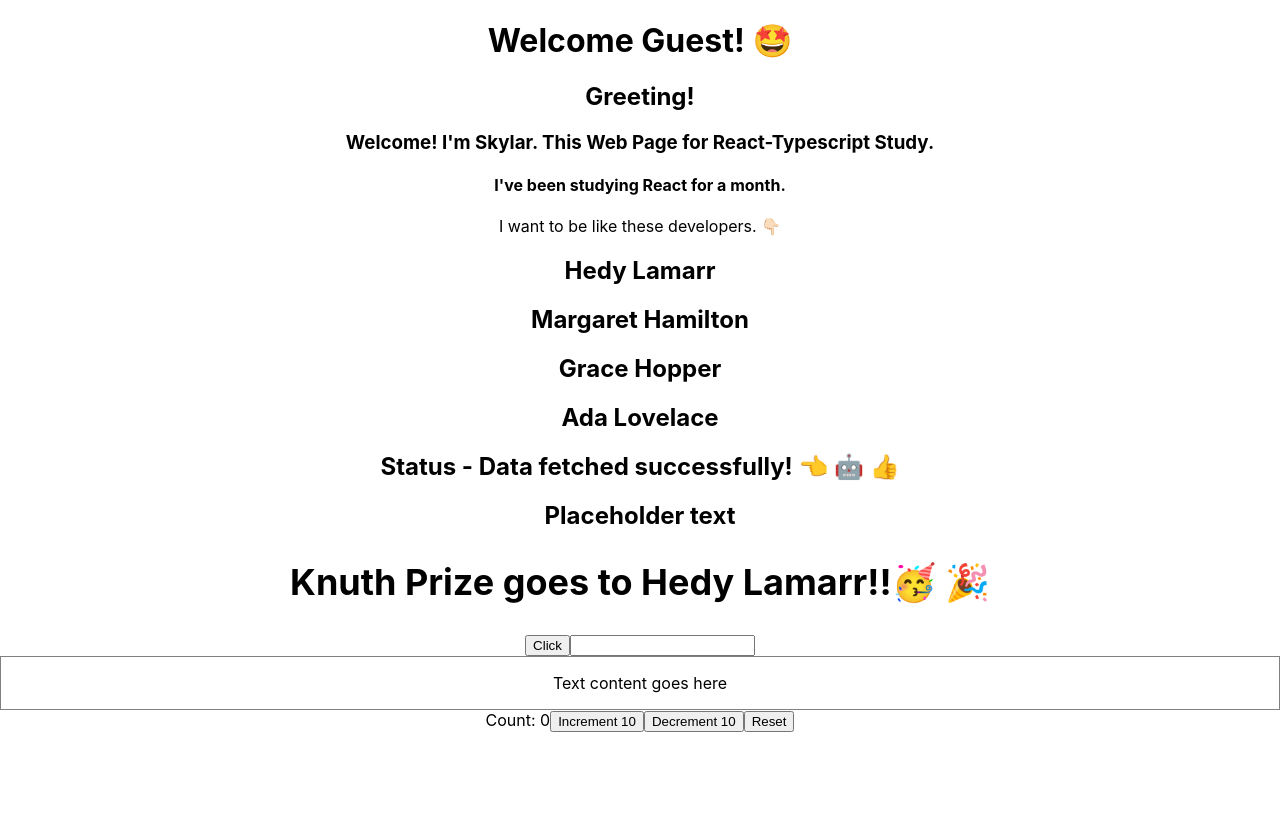
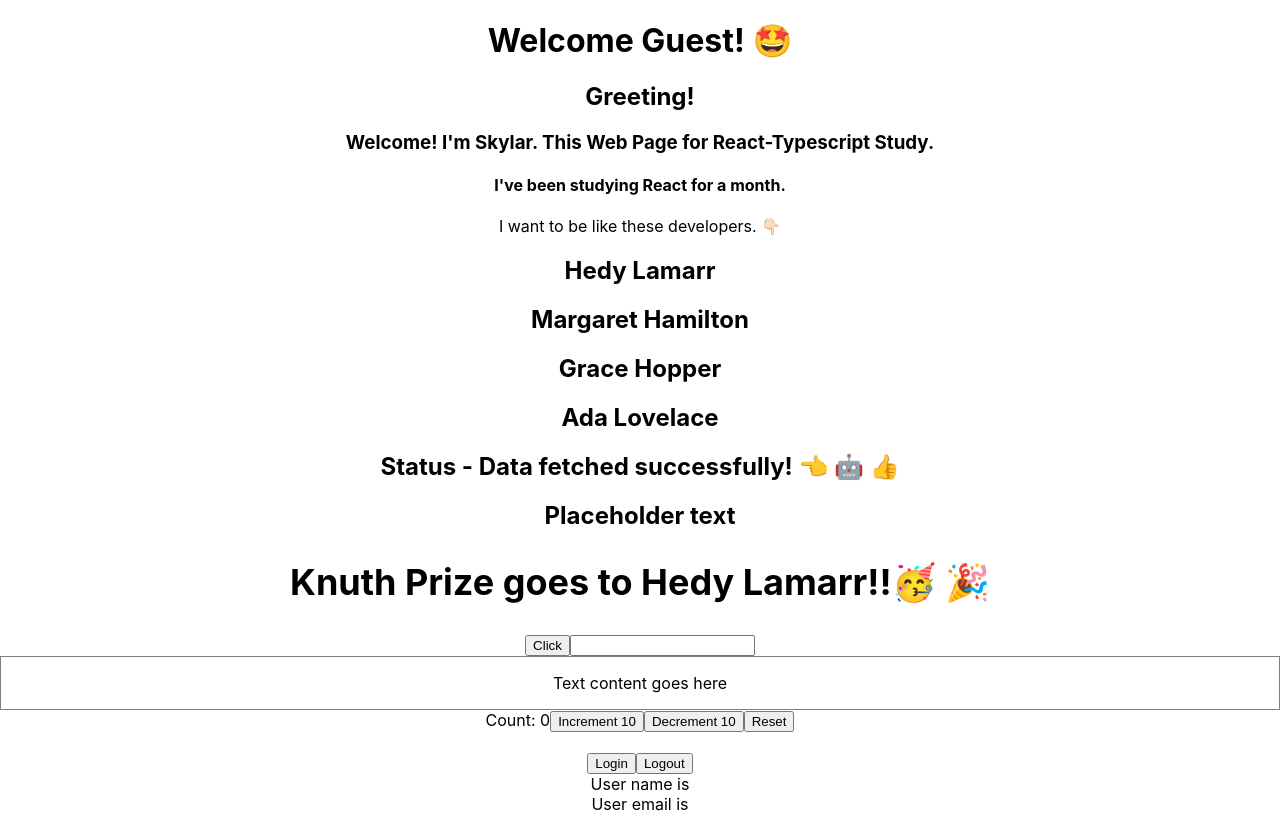
Before and after one commit to Skylar090807/React-TypeScript-Basic, a React (Create React App) app: page / in a window 1280 px wide. Built offline with nearby package versions, Linux system fonts and the light colour scheme.

Commit message:
Add user.tsx, usercontext.tsx useContext Future Value

```diff
--- a/src/App.tsx
+++ b/src/App.tsx
@@ -5,6 +5,8 @@
 import { Container } from './components/container'
 import { Box } from './components/context/box'
 import { ThemeContextProvider } from './components/context/themecontext'
+import { User } from './components/context/user'
+import { UserContextProvider } from './components/context/usercontext'
 import { Greet } from './components/greet'
 import { Heading } from './components/heading'
 import { Input } from './components/input'
@@ -55,6 +57,9 @@
       <ThemeContextProvider>
         <Box />
       </ThemeContextProvider>
+      <UserContextProvider>
+        <User />
+      </UserContextProvider>
     </div>
   )
 }
--- /dev/null
+++ b/src/components/context/user.tsx
@@ -0,0 +1,26 @@
+import { useContext } from 'react'
+import { UserContext } from './usercontext'
+
+export const User = () => {
+  const userContext = useContext(UserContext)
+
+  // userContext.tsx에서 userContext type을 UserContextType으로 type Assertion 해줬다.
+  // 때문에 사용할 때 if(userContext)로 null check하지 않아도 된다.
+  const handleLogin = () => {
+    userContext?.setUser({
+      name: 'Skylar',
+      email: 'skylar@example.com',
+    })
+  }
+  const handleLogout = () => {
+    userContext.setUser(null)
+  }
+  return (
+    <div>
+      <button onClick={handleLogin}>Login</button>
+      <button onClick={handleLogout}>Logout</button>
+      <div>User name is {userContext?.user?.name} </div>
+      <div>User email is {userContext?.user?.email}</div>
+    </div>
+  )
+}
--- /dev/null
+++ b/src/components/context/usercontext.tsx
@@ -0,0 +1,23 @@
+import { createContext, useState } from 'react'
+
+export type AuthUser = {
+  name: string
+  email: string
+}
+
+type UserContextType = {
+  user: AuthUser | null
+  setUser: React.Dispatch<React.SetStateAction<AuthUser | null>>
+  //setUser의 type은 현재 setUser type을 mouseOver해서 copy해옴.
+}
+
+type UserContextProviderProps = {
+  children: React.ReactNode
+}
+
+export const UserContext = createContext({} as UserContextType)
+
+export const UserContextProvider = ({ children }: UserContextProviderProps) => {
+  const [user, setUser] = useState<AuthUser | null>(null)
+  return <UserContext.Provider value={{ user, setUser }}>{children}</UserContext.Provider>
+}
```
